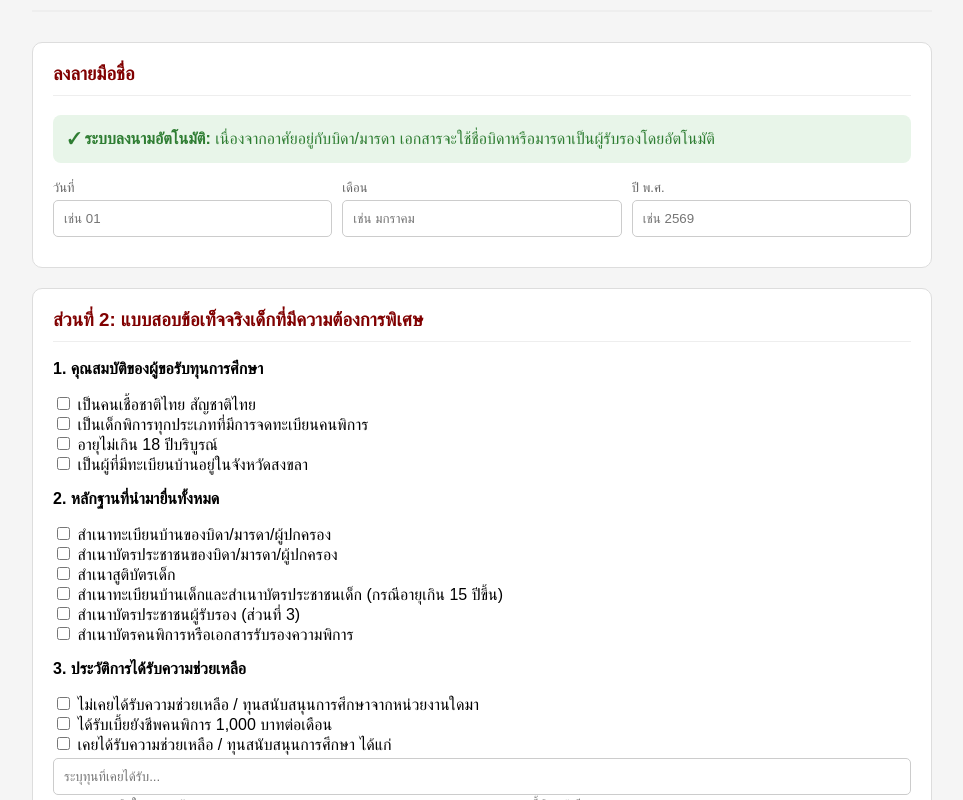
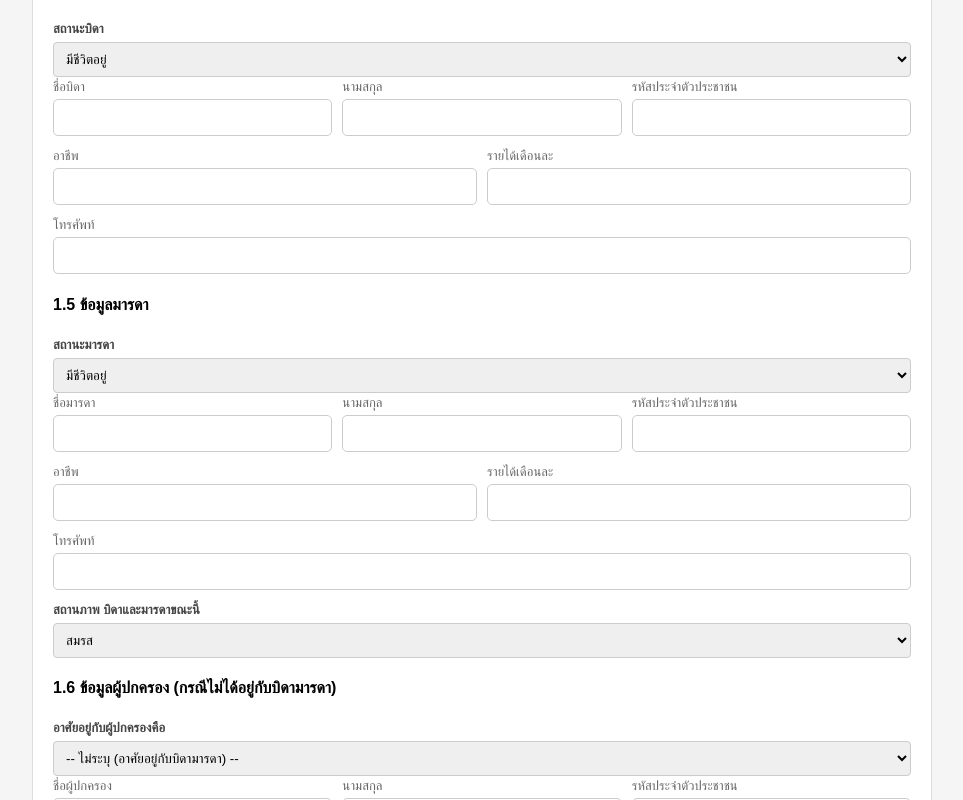
Before and after one commit to ruwaidawy-wq/kunpoom-sk03, a React (Create React App) app: page / in a window 1280 px wide. Shown: the part 1160-1960 px from the top of the page, without its empty margins (158-1121 px from the left). Built offline with nearby package versions, Linux system fonts and the light colour scheme.

Commit message:
Update ApplicationForm.js

```diff
--- a/src/ApplicationForm.js
+++ b/src/ApplicationForm.js
@@ -273,85 +273,123 @@ options={[
             onChange={handleChange}
           ></textarea>
 
-{formData.housingStatus === "a4" && (
-            <div
-              style={{
-                marginTop: "20px",
-                padding: "20px",
-                border: "1px dashed #2196F3",
-                borderRadius: "8px",
-                backgroundColor: "#f0f7ff",
-              }}
-            >
-              <h4 style={{ color: "#1976d2", marginTop: 0 }}>
-                1.6 ข้อมูลผู้ปกครอง (กรณีไม่ได้อยู่กับบิดามารดา)
-              </h4>
+<h4>1.4 ข้อมูลบิดา</h4>
+          <Select
+            label="สถานะบิดา"
+            name="f_status"
+            options={["มีชีวิตอยู่", "ถึงแก่กรรม"]}
+            onChange={handleChange}
+          />
+          <Row>
+            <Input label="ชื่อบิดา" name="f_name" onChange={handleChange} />
+            <Input label="นามสกุล" name="f_surname" onChange={handleChange} />
+            <Input
+              label="รหัสประจำตัวประชาชน"
+              name="f_id"
+              onChange={handleChange}
+            />
+          </Row>
+          <Row>
+            <Input label="อาชีพ" name="f_job" onChange={handleChange} />
+            <Input
+              label="รายได้เดือนละ"
+              name="f_income"
+              onChange={handleChange}
+            />
+          </Row>
+          <Row>
+            <Input label="โทรศัพท์" name="f_tel" onChange={handleChange} />
+          </Row>
+
+          <h4>1.5 ข้อมูลมารดา</h4>
+          <Select
+            label="สถานะมารดา"
+            name="m_status"
+            options={["มีชีวิตอยู่", "ถึงแก่กรรม"]}
+            onChange={handleChange}
+          />
+          <Row>
+            <Input label="ชื่อมารดา" name="m_name" onChange={handleChange} />
+            <Input label="นามสกุล" name="m_surname" onChange={handleChange} />
+            <Input
+              label="รหัสประจำตัวประชาชน"
+              name="m_id"
+              onChange={handleChange}
+            />
+          </Row>
+          <Row>
+            <Input label="อาชีพ" name="m_job" onChange={handleChange} />
+            <Input
+              label="รายได้เดือนละ"
+              name="m_income"
+              onChange={handleChange}
+            />
+          </Row>
+          <Row>
+            <Input label="โทรศัพท์" name="m_tel" onChange={handleChange} />
+          </Row>
+
+          <Select
+            label="สถานภาพ บิดาและมารดาขณะนี้"
+            name="maritalStatus"
+            options={[
+              { l: "สมรส", v: "s1" },
+              { l: "อยู่ด้วยกันแต่ไม่จดทะเบียน", v: "s2" },
+              { l: "แยกกันอยู่", v: "s3" },
+              { l: "หย่าร้าง", v: "s4" },
+            ]}
+            onChange={handleChange}
+          />
+
+          <h4>1.6 ข้อมูลผู้ปกครอง (กรณีไม่ได้อยู่กับบิดามารดา)</h4>
           <Select
             label="อาศัยอยู่กับผู้ปกครองคือ"
             name="g_type"
-                value={formData.g_type}
             options={[
+              { l: "-- ไม่ระบุ (อาศัยอยู่กับบิดามารดา) --", v: "" }, // เพิ่มบรรทัดนี้เข้าไปเป็นตัวเลือกแรก
               { l: "ปู่ ย่า ตา ยาย", v: "g1" },
               { l: "อื่นๆ", v: "g2" },
             ]}
             onChange={handleChange}
           />
-
-              {formData.g_type === "g2" && (
+          <Row>
             <Input
-                  label="ระบุความสัมพันธ์ (เช่น พี่สาว, ลุง, น้า)"
-                  name="g_relation"
-                  value={formData.g_relation}
+              label="ชื่อผู้ปกครอง"
+              name="g_name"
               onChange={handleChange}
             />
-              )}
-
-              <Row>
-                <Input label="ชื่อผู้ปกครอง" name="g_name" onChange={handleChange} />
             <Input label="นามสกุล" name="g_surname" onChange={handleChange} />
-                <Input label="รหัสประจำตัวประชาชน" name="g_id" onChange={handleChange} />
+            <Input
+              label="รหัสประจำตัวประชาชน"
+              name="g_id"
+              onChange={handleChange}
+            />
           </Row>
           <Row>
             <Input label="อาชีพ" name="g_job" onChange={handleChange} />
-                <Input label="รายได้เดือนละ" name="g_income" onChange={handleChange} />
+            <Input
+              label="รายได้เดือนละ"
+              name="g_income"
+              onChange={handleChange}
+            />
+          </Row>
+          <Row>
             <Input label="โทรศัพท์" name="g_tel" onChange={handleChange} />
           </Row>
-            </div>
-          )}
+
+          <h4>ลงลายมือชื่อผู้ปกครอง</h4>
+          <Input
+            label="ชื่อ-สกุล ผู้ปกครองตัวบรรจง"
+            name="parent_full_name"
+            onChange={handleChange}
+          />
+          <Row>
+            <Input label="วันที่" name="sign_d" onChange={handleChange} />
+            <Input label="เดือน" name="sign_m" onChange={handleChange} />
+            <Input label="ปี พ.ศ." name="sign_y" onChange={handleChange} />
+          </Row>
         </Section>
 
-        <hr style={{ margin: "30px 0", border: "0.5px solid #eee" }} />
-
-        <Section title="ลงลายมือชื่อ">
-          <div style={{ marginBottom: "15px" }}>
-            {formData.housingStatus === "a4" ? (
-              <Input
-                label="ชื่อ-สกุล ผู้ปกครองตัวบรรจง (คนเดียวกับด้านบน)"
-                name="parent_full_name"
-                value={formData.parent_full_name}
-                onChange={handleChange}
-                placeholder="ระบุชื่อเพื่อใช้ในช่องลายเซ็น"
-              />
-            ) : (
-              <div
-                style={{
-                  padding: "15px",
-                  backgroundColor: "#e8f5e9",
-                  borderRadius: "8px",
-                  color: "#2e7d32",
-                }}
-              >
-                <strong>✓ ระบบลงนามอัตโนมัติ:</strong> เนื่องจากอาศัยอยู่กับบิดา/มารดา เอกสารจะใช้ชื่อบิดาหรือมารดาเป็นผู้รับรองโดยอัตโนมัติ
-              </div>
-            )}
-          </div>
-
-          <Row>
-            <Input label="วันที่" name="sign_d" placeholder="เช่น 01" onChange={handleChange} />
-            <Input label="เดือน" name="sign_m" placeholder="เช่น มกราคม" onChange={handleChange} />
-            <Input label="ปี พ.ศ." name="sign_y" placeholder="เช่น 2569" onChange={handleChange} />
-          </Row>
-        </Section>
         <Section title="ส่วนที่ 2: แบบสอบข้อเท็จจริงเด็กที่มีความต้องการพิเศษ">
           <p>
             <b>1. คุณสมบัติของผู้ขอรับทุนการศึกษา</b>
```
Lines whose indentation alone changed are shown as unchanged.
